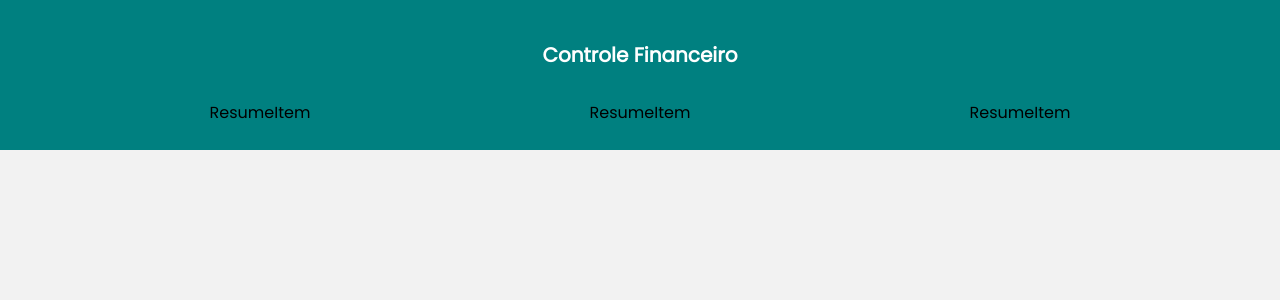
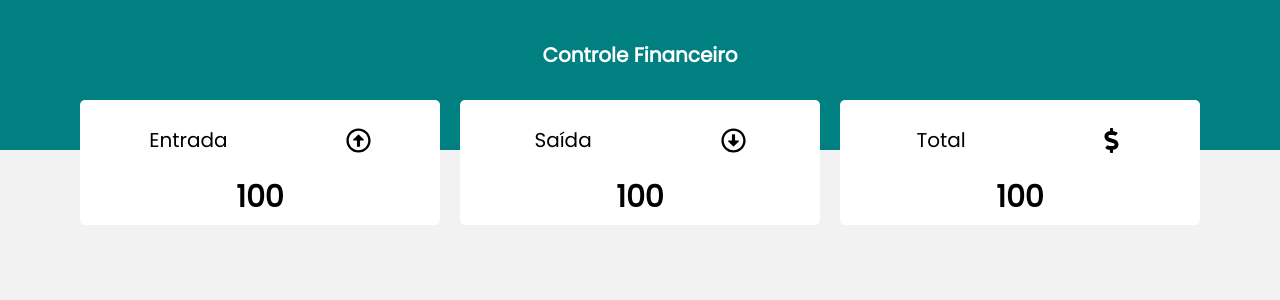
Before and after one commit to desenvolveronica/Controle-fin-React.js, a React (Create React App) app: page / in a window 1280 px wide. Shown: the top 300 px of the page. Built offline with nearby package versions, Linux system fonts and the light colour scheme.

Commit message:
Complemento card box

```diff
--- a/package.json
+++ b/package.json
@@ -8,9 +8,10 @@
     "@testing-library/user-event": "^13.5.0",
     "react": "^18.0.0",
     "react-dom": "^18.0.0",
+    "react-icons": "^4.9.0",
     "react-scripts": "5.0.1",
-    "web-vitals": "^2.1.4",
-    "styled-components": "^5.3.5"
+    "styled-components": "^5.3.5",
+    "web-vitals": "^2.1.4"
   },
   "scripts": {
     "start": "react-scripts start",
--- a/src/components/Resume/index.js
+++ b/src/components/Resume/index.js
@@ -1,12 +1,17 @@
 import React from 'react'
 import * as R from './styles'
 import ResumeItem from '../ResumeItem'
+import {
+  FaRegArrowAltCircleUp,
+  FaRegArrowAltCircleDown,
+  FaDollarSign,
+} from "react-icons/fa";
 
 const Resume = () => {
   return <R.Container>
-    <ResumeItem/>
-    <ResumeItem/>
-    <ResumeItem/>
+    <ResumeItem title="Entrada" Icon={FaRegArrowAltCircleUp}/>
+    <ResumeItem title="Saída" Icon={FaRegArrowAltCircleDown}/>
+    <ResumeItem title="Total" Icon={FaDollarSign}/>
   </R.Container>
 
 }
--- a/src/components/ResumeItem/index.js
+++ b/src/components/ResumeItem/index.js
@@ -1,11 +1,16 @@
-import React from 'react'
+import React from "react";
+import * as C from "./styles";
 
-const ResumeItem = () => {
+const ResumeItem = ({ title, Icon }) => {
   return (
-    <div>
-      ResumeItem
-    </div>
-  )
-}
+    <C.Container>
+      <C.Header>
+        <C.HeaderTitle>{title}</C.HeaderTitle>
+        <Icon />
+      </C.Header>
+      <C.Total>100</C.Total>
+    </C.Container>
+  );
+};
 
-export default ResumeItem
+export default ResumeItem;
--- a/src/components/ResumeItem/styles.js
+++ b/src/components/ResumeItem/styles.js
@@ -9,7 +9,42 @@
   padding: 5px 15px;
   width: 30%;
 
-    @media(max-whidt: 750px){
+  @media (max-width: 750px) {
     width: 20%;
+
+    p {
+      font-size: 12px;
+    }
+
+    span {
+      font-size: 20px;
+    }
+
+    svg {
+      display: none;
+    }
   }
 `;
+
+export const Header = styled.header`
+  display: flex;
+  align-items: center;
+  justify-content: space-around;
+  width: 100%;
+  gap: 10px;
+  margin: 20px auto;
+
+  svg {
+    width: 25px;
+    height: 25px;
+  }
+`;
+
+export const HeaderTitle = styled.p`
+  font-size: 20px;
+`;
+
+export const Total = styled.span`
+  font-size: 30px;
+  font-weight: bold;
+`;
```
Also changed, not shown: 1 other file (tests, documents, lock files or other folders). Lines whose indentation alone changed are shown as unchanged.
